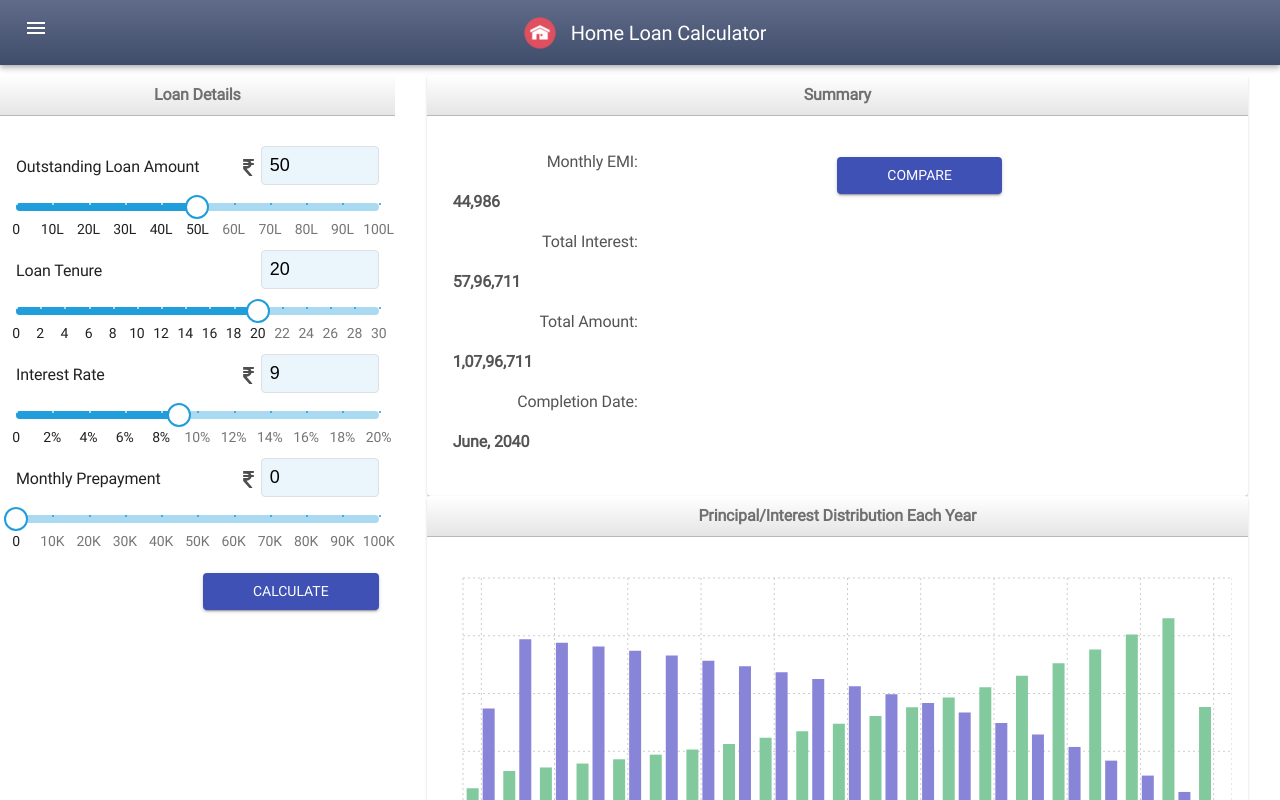
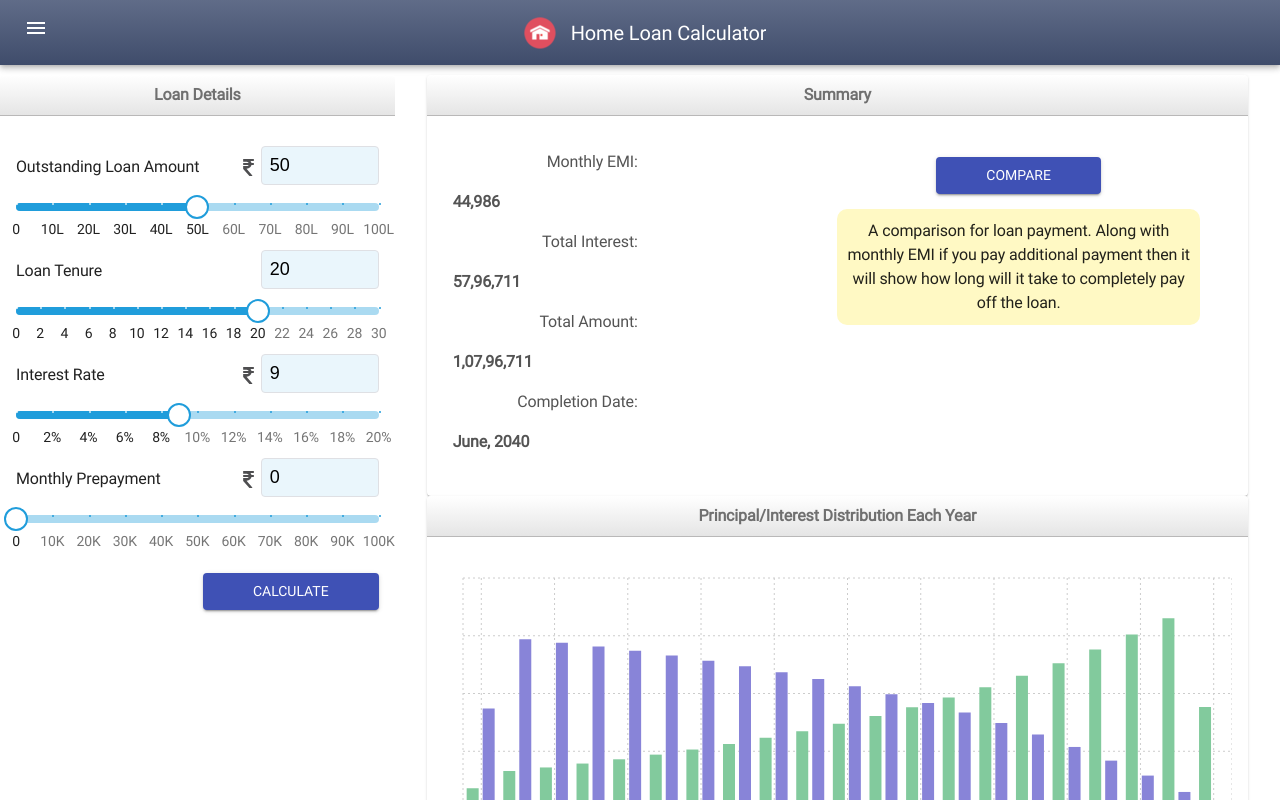
Before and after one commit to patelvimal/HomeLoanScheduler, a React (Create React App) app: page / in a window 1280 px wide. Both pictures are taken after a click on the button "CALCULATE". Shown: the top 800 px of the page. Built offline with nearby package versions, Linux system fonts and the light colour scheme.

Commit message:
UI Enhancement for comparison dialog

```diff
--- a/src/components/Comparison.jsx
+++ b/src/components/Comparison.jsx
@@ -21,12 +21,12 @@ const useTableStyles = makeStyles((theme)=>({
             padding: '8px 16px',
             textAlign: 'center',
             borderBottom: 'solid 1px rgb(185, 184, 184)',
-            background: 'rgb(255,255,255)',
-            background: '-moz-linear-gradient(top,  rgba(255,255,255,1) 0%, rgba(229,229,229,1) 100%)',
-            background: '-webkit-linear-gradient(top,  rgba(255,255,255,1) 0%,rgba(229,229,229,1) 100%)',
-            background: 'linear-gradient(to bottom,  rgba(255,255,255,1) 0%,rgba(229,229,229,1) 100%)',
-            filter: 'progid:DXImageTransform.Microsoft.gradient( startColorstr=#ffffff, endColorstr=#e5e5e5,GradientType=0 )',
-            color: 'rgba(0, 0, 0, 0.74)',
+            //background: 'rgb(255,255,255)',
+            //background: '-moz-linear-gradient(top,  rgba(255,255,255,1) 0%, rgba(229,229,229,1) 100%)',
+            //background: '-webkit-linear-gradient(top,  rgba(255,255,255,1) 0%,rgba(229,229,229,1) 100%)',
+            //background: 'linear-gradient(to bottom,  rgba(255,255,255,1) 0%,rgba(229,229,229,1) 100%)',
+            //filter: 'progid:DXImageTransform.Microsoft.gradient( startColorstr=#ffffff, endColorstr=#e5e5e5,GradientType=0 )',
+            color: 'rgba(0, 0, 0, 0.54)',
             fontWeight: 'bold'
         },
 
@@ -60,11 +60,10 @@ const ComparisonTable = (props) => {
             <Table stickyHeader>
                 <TableHead className={tableClasses.tableHeader}>
                     <TableRow>
-                        <TableCell width="5%">Monthly PrePayment </TableCell>
+                        <TableCell width="5%">Monthly Payment </TableCell>
                         <TableCell width="5%">Total Interest</TableCell>
                         <TableCell width="5%">Total Amount</TableCell>
                         <TableCell width="5%">Completion Date</TableCell>
-
                     </TableRow>
                 </TableHead>
                 <TableBody className={tableClasses.tableBody}>
--- a/src/components/LoanForm.jsx
+++ b/src/components/LoanForm.jsx
@@ -16,6 +16,9 @@ const useStyles = makeStyles({
         '& > div': {
             margin: '5px 0px'
         }
+    },
+    centerAlign: {
+        textAlign:'center'
     },
     submitButton: {
         float: 'right',
--- a/src/components/LoanReport.jsx
+++ b/src/components/LoanReport.jsx
@@ -47,13 +47,30 @@ const useCardStyles = makeStyles((theme) => ({
     submitButton: {
         padding: '6px 50px',
         margin: '15px 0',
+    },
+    centerAlign: {
+        textAlign:'center'
+    },
+    comparisonContent: {
+        margin: 0,
+        padding: 0
+    },
+    message: {
+        background: '#fff9c4',
+        borderRadius: 10,
+        padding: 10
+    },
+    tableMessage: {
+        padding:20,
+        textAlign:'center',
+        background: '#fff9c4'
     }
 }));
 
 const LoanReport = (props) => {
     const cardClasses = useCardStyles();
     const { total, loanSummary, totalWithoutPrepayment } = props.loanInfo;
-
+    const comparisonMessage = 'A comparison for loan payment. Along with monthly EMI if you pay additional payment then it will show how long will it take to completely pay off the loan.';
     return (
         <>
             <Card>
@@ -67,7 +84,7 @@ const LoanReport = (props) => {
                         <Grid item xs={12} md={6} >
                             {total && <SummaryReport data={total} />}
                         </Grid>
-                        <Grid item xs={12} md={6} >
+                        <Grid item xs={12} md={6} className={cardClasses.centerAlign}>
                             <Button
                                 type="submit"
                                 variant="contained"
@@ -76,6 +93,12 @@ const LoanReport = (props) => {
                                 className={cardClasses.submitButton}>
                                 Compare
                             </Button>
+                            {
+                                props.comparison ? null :
+                                <Typography className={cardClasses.message}>
+                                    {comparisonMessage}
+                                </Typography>
+                            }
                         </Grid>
 
                     </Grid>
@@ -84,12 +107,15 @@ const LoanReport = (props) => {
             {
                 props.comparison ?
                     <Card>
-                        <CardHeader subheader="Loan Comparison For Extra PrePayment on Each Month" classes={{
+                        <CardHeader subheader="Comparison For Additional Payment on Each Month" classes={{
                             root: cardClasses.header,
                             subheader: cardClasses.subHeader
                         }}>
                         </CardHeader>
-                        <CardContent className={cardClasses.content}>
+                        <Typography className={cardClasses.tableMessage}>
+                            {comparisonMessage}
+                        </Typography>
+                        <CardContent className={cardClasses.comparisonContent}>
                             <ComparisonTable loanInfo={props.comparison} />
                         </CardContent>
                     </Card> : null
@@ -107,7 +133,7 @@ const LoanReport = (props) => {
                 </CardContent>
             </Card>
             <Card>
-                <CardContent className={cardClasses.content}>
+                <CardContent className={cardClasses.comparisonContent}>
                     <DetailReport loanInfo={loanSummary} />
                 </CardContent>
             </Card>
```
